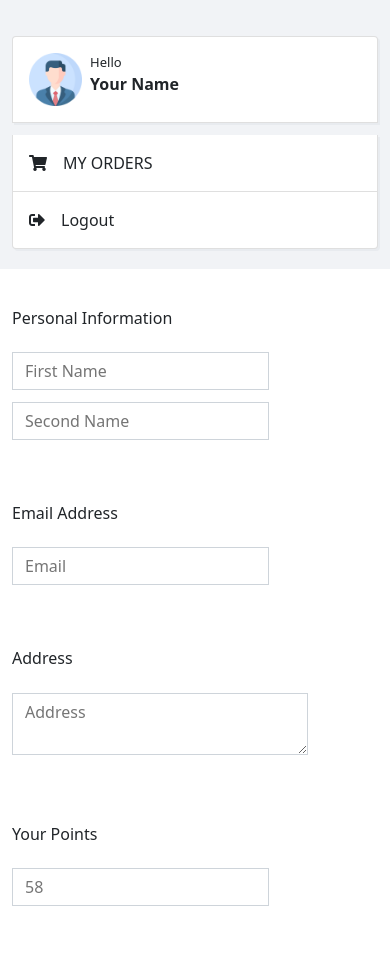
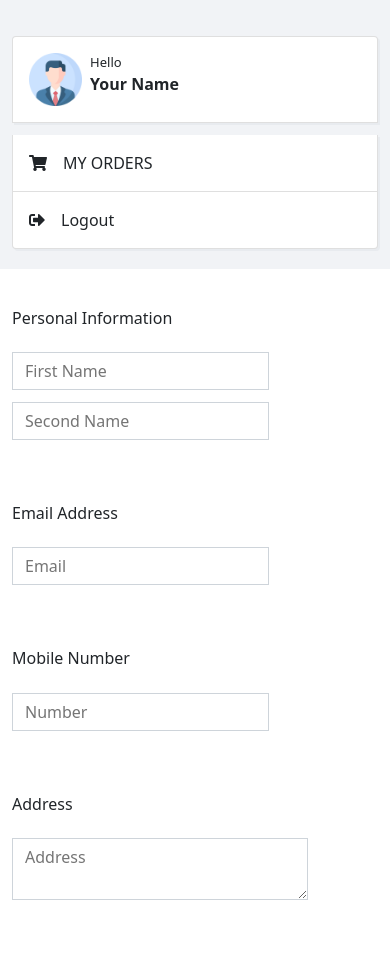
Before and after one commit to sighachandra/Beluki-new, a plain HTML site: page profile.html in a window 390 px wide. Shown: the part 108-1066 px from the top of the page. Drawn offline with nearby package versions, Linux system fonts and the light colour scheme; files whose address does not match are found by name.

Commit message:
mobile number added

```diff
--- a/profile.html
+++ b/profile.html
@@ -123,6 +123,14 @@
 
                   <div class="pt-2 pb-5">
                       <input type="text" class="input_style_pro" id="contact3" placeholder="Email" />
+                  </div>
+                  <div  class="pt-3 pb-3 d-flex ps-0">
+                      <h6 class="mb-0">Mobile Number</h6>
+
+                  </div>
+
+                  <div class="pt-2 pb-5">
+                      <input type="text" class="input_style_pro" id="contact3" placeholder="Number" />
                   </div>
                   <div  class="pt-3 pb-3 d-flex ps-0">
                       <h6 class="mb-0">Address</h6>
```
